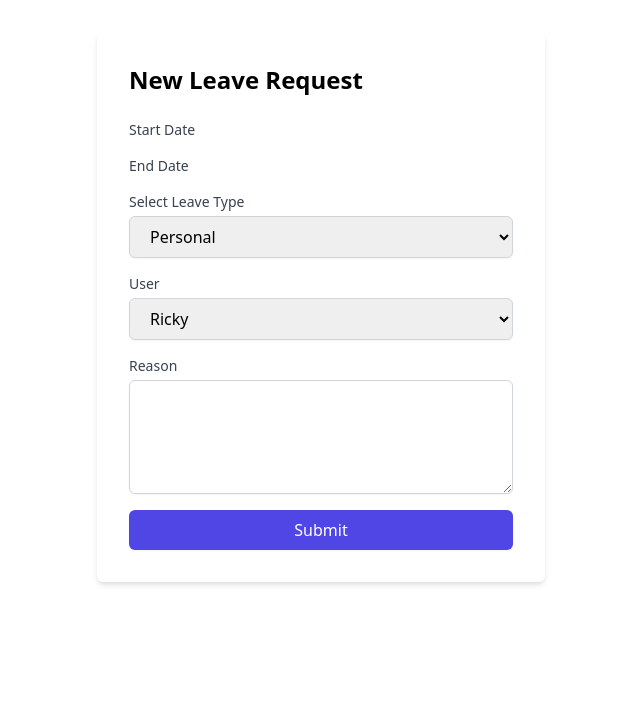
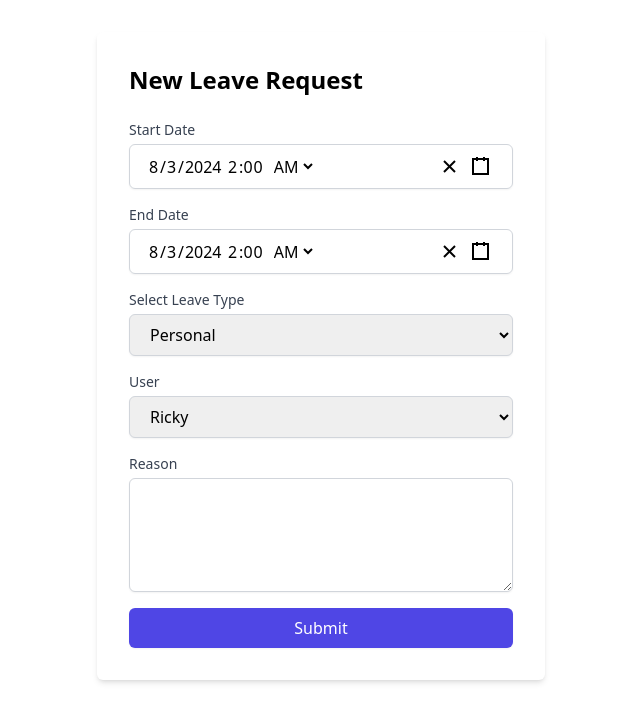
Before and after one commit to NZRicky/leave-management, a React (Vite) app in the folder frontend/: page /leave-requests/create in a window 1280 px wide. Shown: the top 722 px of the page, without its empty margins (319-959 px from the left). Built offline with nearby package versions, Linux system fonts and the light colour scheme.

Commit message:
Use date time picker and style it

```diff
--- a/frontend/src/App.css
+++ b/frontend/src/App.css
@@ -3,3 +3,7 @@
   margin: 0 auto;
   padding: 2rem;
 }
+
+#root .react-datetime-picker__wrapper {
+  border: none;
+}
--- a/frontend/src/Pages/LeaveRequests/Create.jsx
+++ b/frontend/src/Pages/LeaveRequests/Create.jsx
@@ -1,14 +1,36 @@
+
+import { useState } from "react";
+import DateTimePicker from "react-datetime-picker";
+import "react-datetime-picker/dist/DateTimePicker.css";
+import 'react-calendar/dist/Calendar.css';
+import 'react-clock/dist/Clock.css';
 
 export default function Create() {
+
+	const [startDate, setStartDate] = useState(new Date());
+	const [endDate, setEndDate] = useState(new Date());
+
 	return (
 		<div className="max-w-md mx-auto bg-white p-8 rounded-md shadow-md">
 			<h2 className="text-2xl font-bold mb-6">New Leave Request</h2>
 			<form>
 				<div className="mb-4">
 					<label htmlFor="name" className="block text-sm font-medium text-gray-700 mb-1">Start Date</label>
+					<DateTimePicker
+						id="start-date"
+						value={startDate}
+						onChange={setStartDate}
+						className="block w-full px-4 py-2 border border-gray-300 rounded-md shadow-sm focus:outline-none focus:ring-indigo-500 focus:border-indigo-500"
+					></DateTimePicker>
 				</div>
 				<div className="mb-4">
 					<label htmlFor="email" className="block text-sm font-medium text-gray-700 mb-1">End Date</label>
+					<DateTimePicker
+						id="end-date"
+						value={endDate}
+						onChange={setEndDate}
+						className="block w-full px-4 py-2 border border-gray-300 rounded-md shadow-sm focus:outline-none focus:ring-indigo-500 focus:border-indigo-500"
+					></DateTimePicker>
 				</div>
 
 				<div className="mb-4">
```
